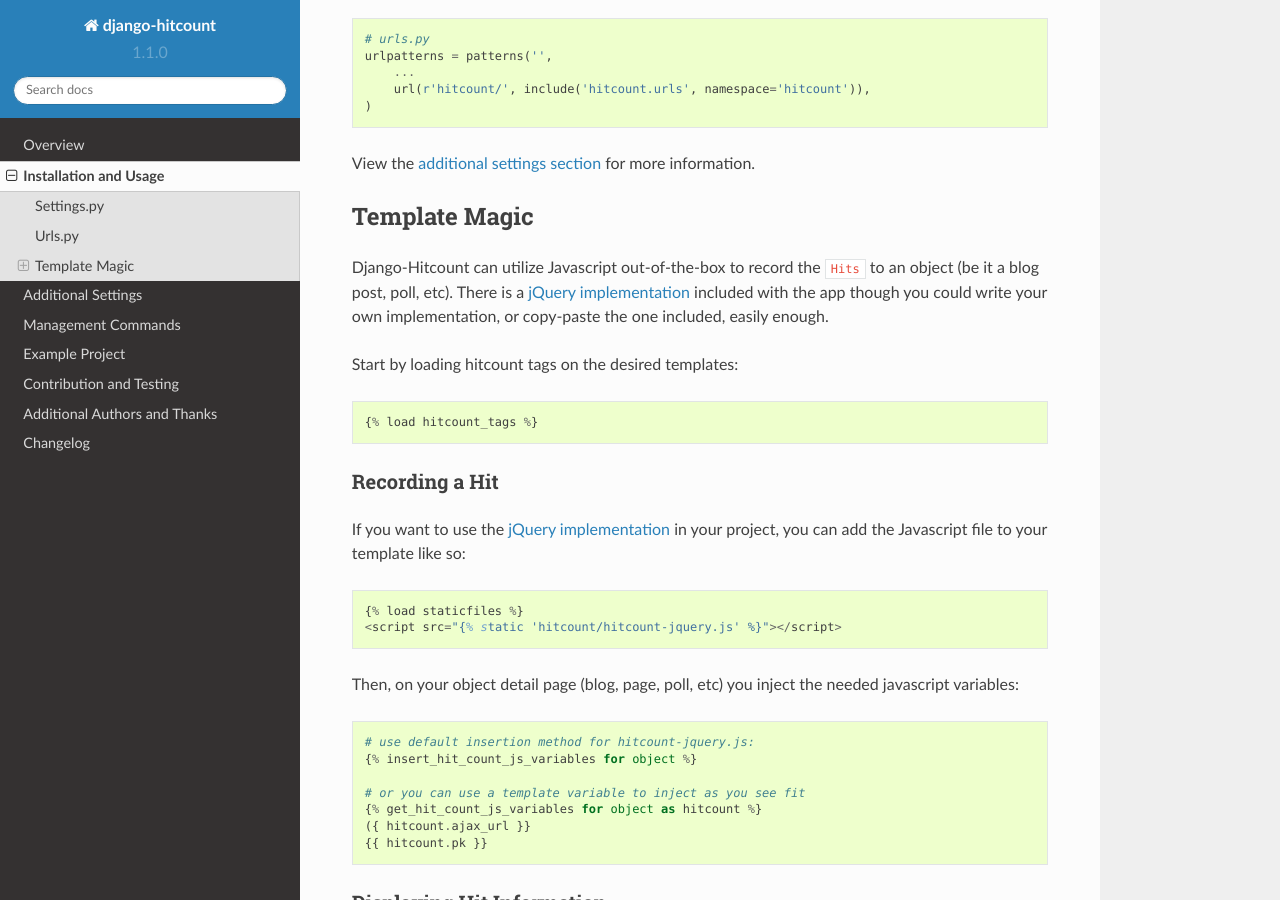
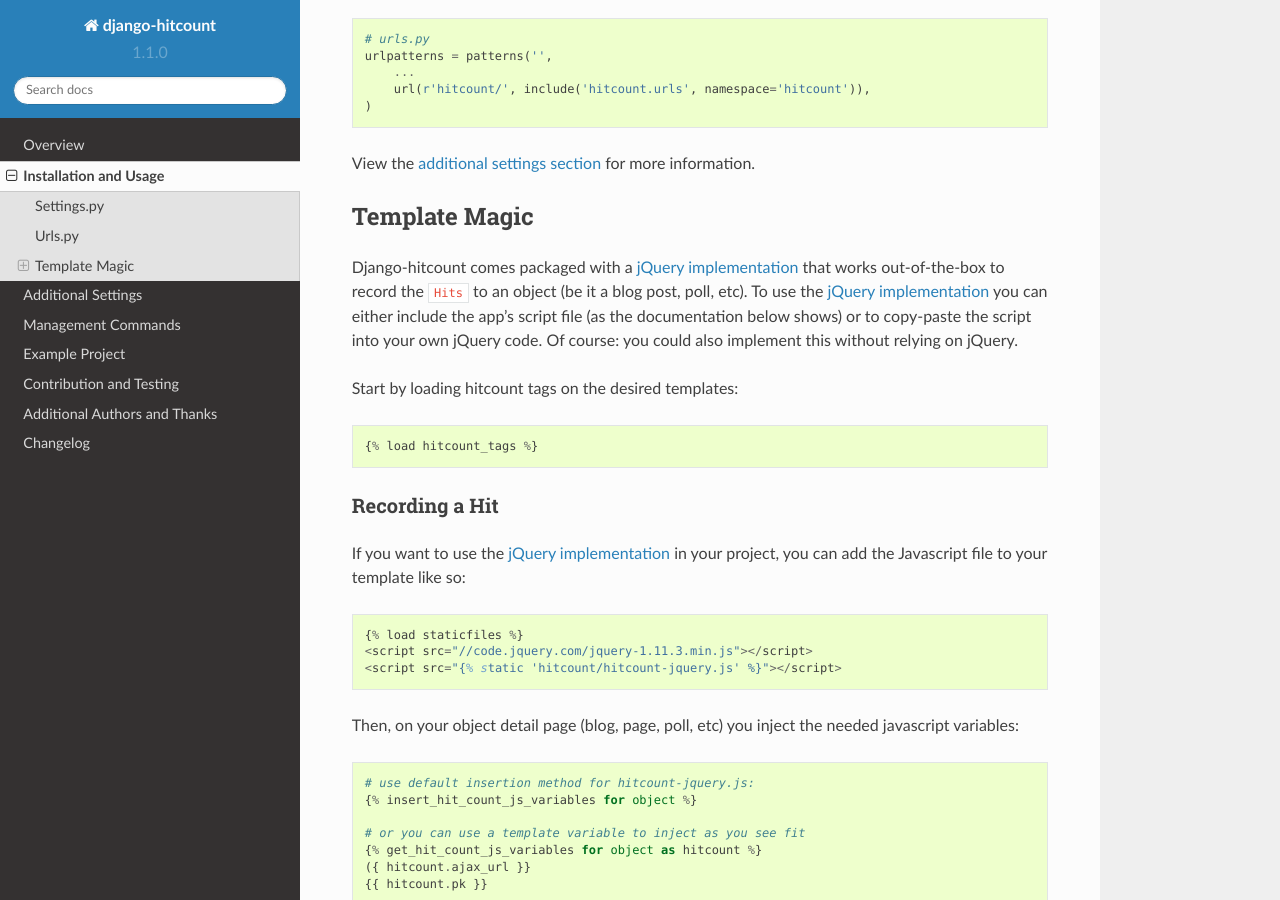
Before and after one commit to thornomad/django-hitcount, a Sphinx documentation site: the page built from docs/installation.rst, in a window 1280 px wide and 900 px high, scrolled down 716 px. Built offline with Sphinx 7.4.7 and the Read the Docs theme 2.0.0, drawn with Linux system fonts in a browser that asks for light colours.

Commit message:
include jQuery source in example documentation

```diff
--- a/docs/installation.rst
+++ b/docs/installation.rst
@@ -37,7 +37,7 @@
 Template Magic
 --------------
 
-Django-Hitcount can utilize Javascript out-of-the-box to record the ``Hits`` to an object (be it a blog post, poll, etc).  There is a `jQuery implementation`_ included with the app though you could write your own implementation, or copy-paste the one included, easily enough.
+Django-hitcount comes packaged with a `jQuery implementation`_ that works out-of-the-box to record the ``Hits`` to an object (be it a blog post, poll, etc).  To use the `jQuery implementation`_ you can either include the app's script file (as the documentation below shows) or to copy-paste the script into your own jQuery code.  Of course: you could also implement this without relying on jQuery.
 
 Start by loading hitcount tags on the desired templates::
 
@@ -49,6 +49,7 @@
 If you want to use the `jQuery implementation`_ in your project, you can add the Javascript file to your template like so::
 
     {% load staticfiles %}
+    <script src="//code.jquery.com/jquery-1.11.3.min.js"></script>
     <script src="{% static 'hitcount/hitcount-jquery.js' %}"></script>
 
 Then, on your object detail page (blog, page, poll, etc) you inject the needed javascript variables::
```
